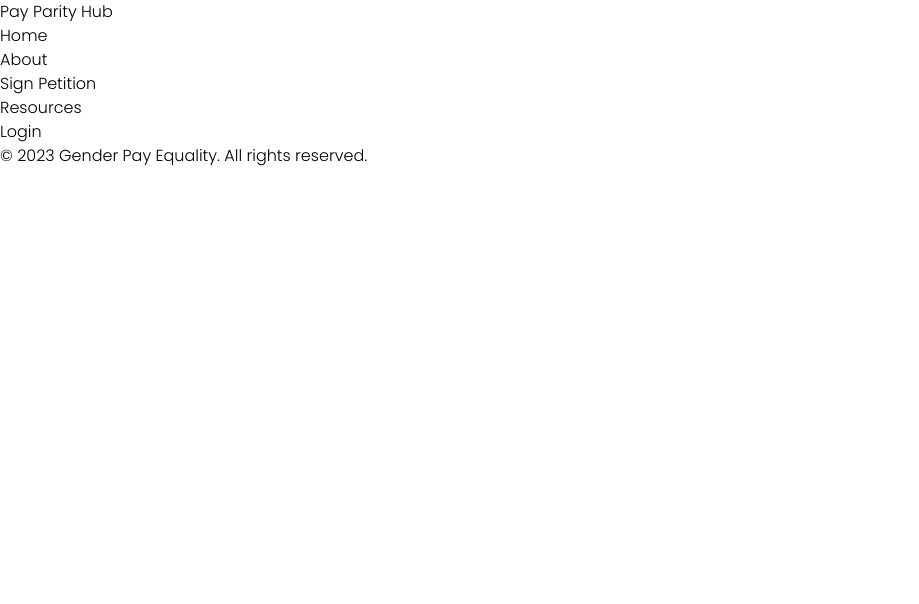
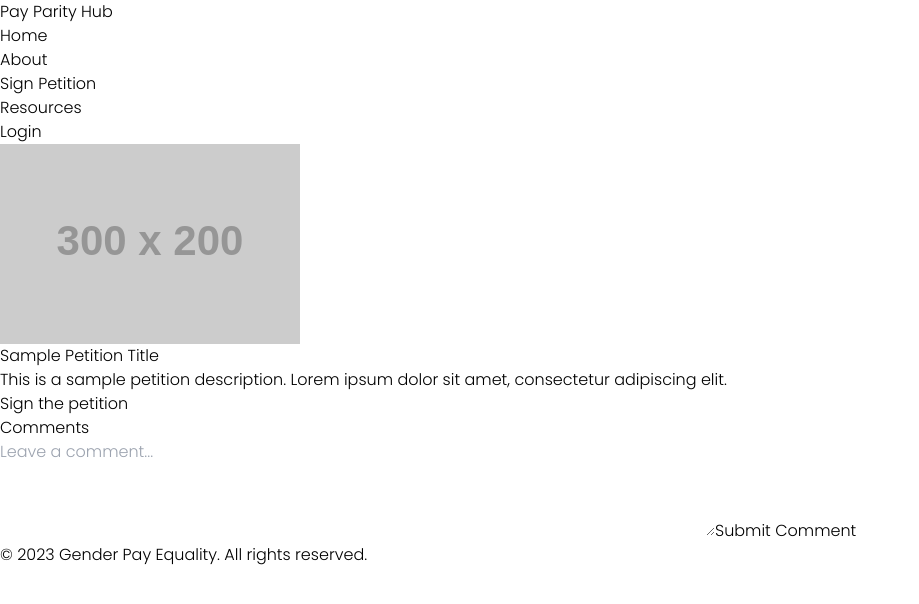
Before and after one commit to darshanap2003/ttonline, a React (Vite) app in the folder ttonline/: page /petition/1 in a window 1280 px wide. Shown: the top 604 px of the page, without its empty margins (0-919 px from the left). Built offline with nearby package versions, Linux system fonts and the light colour scheme.

Commit message:
Added PetitionDetails page and PetitionCard component, updated PetitionPage to include PetitionCard component and pass petition data to it.

```diff
--- a/ttonline/src/App.jsx
+++ b/ttonline/src/App.jsx
@@ -6,6 +6,8 @@ import PetitionPage from "./pages/PetitionPage"
 import About from "./pages/About"
 import Homepage from "./pages/Homepage"
 import Resources from "./pages/Resources"
+import PetitionDetails from "./components/PetitionDetails"
+
 const App = () => {
   return (
     <>
@@ -17,6 +19,7 @@ const App = () => {
           <Route path="/petition" element={<PetitionPage />} exact />
           <Route path="/about" element={<About />} exact />
           <Route path="/resources" element={<Resources />} exact />
+          <Route path="/petition/:id" element={<PetitionDetails/>} exact/>
         </Routes>
         <Footer />
       </BrowserRouter>
--- a/ttonline/src/components/PetitionCard.jsx
+++ b/ttonline/src/components/PetitionCard.jsx
@@ -1,4 +1,12 @@
-function PetitionCard({ img, title, description }) {
+import { useNavigate } from "react-router-dom";
+
+function PetitionCard({ img, title, description, id }) {
+  const navigate = useNavigate();
+
+  const handleSignPetition = () => {
+    navigate(`/petition/${id}`);
+  };
+
   return (
     <>
       <div className="p-3 w-[25rem] flex flex-col gap-4 justify-between font-poppins bg-slate-200 rounded-lg">
@@ -9,12 +17,15 @@ function PetitionCard({ img, title, description }) {
             <p className="text-md">{description}</p>
           </div>
         </div>
-        <button className="bg-blue-500 py-2 rounded-md text-md font-bold text-white">
+        <button
+          onClick={handleSignPetition}
+          className="bg-blue-500 py-2 rounded-md text-md font-bold text-white"
+        >
           Sign the petition
         </button>
       </div>
     </>
-  )
+  );
 }
 
-export default PetitionCard
+export default PetitionCard;
--- /dev/null
+++ b/ttonline/src/components/PetitionDetails.jsx
@@ -0,0 +1,59 @@
+import React, { useState } from "react";
+import { useAuth0 } from "@auth0/auth0-react";
+
+const PetitionDetails = () => {
+  const { user, isAuthenticated } = useAuth0();
+  const [signed, setSigned] = useState(false);
+  const [comments, setComments] = useState([]);
+  const [newComment, setNewComment] = useState("");
+
+  const handleSignPetition = () => {
+    if (isAuthenticated) {
+      setSigned(true);
+    }
+  };
+
+  const handleCommentSubmit = () => {
+    if (isAuthenticated && newComment.trim() !== "") {
+      setComments([...comments, { user: user.name, comment: newComment }]);
+      setNewComment("");
+    }
+  };
+
+  return (
+    <div>
+      <img
+        src="https://via.placeholder.com/300x200"
+        alt="Petition Image"
+      />
+      <h1>Sample Petition Title</h1>
+      <p>
+        This is a sample petition description. Lorem ipsum dolor sit amet,
+        consectetur adipiscing elit.
+      </p>
+      <button onClick={handleSignPetition}>Sign the petition</button>
+      {signed && <p>Signed by: {user.name}</p>}
+
+      <div>
+        <h2>Comments</h2>
+        <textarea
+          rows="4"
+          cols="50"
+          placeholder="Leave a comment..."
+          value={newComment}
+          onChange={(e) => setNewComment(e.target.value)}
+        />
+        <button onClick={handleCommentSubmit}>Submit Comment</button>
+        <ul>
+          {comments.map((comment, index) => (
+            <li key={index}>
+              <strong>{comment.user}</strong>: {comment.comment}
+            </li>
+          ))}
+        </ul>
+      </div>
+    </div>
+  );
+};
+
+export default PetitionDetails;
--- a/ttonline/src/pages/PetitionPage.jsx
+++ b/ttonline/src/pages/PetitionPage.jsx
@@ -11,7 +11,6 @@ import Select from "react-dropdown-select"
 
 function PetitionPage() {
   useEffect(() => {
-    // Scroll to the top when the component mounts
     window.scrollTo(0, 0)
   }, [])
   const [countryCode, setCountryCode] = useState("null")
@@ -26,6 +25,7 @@ function PetitionPage() {
         img={petition.img}
         title={petition.title}
         description={petition.description}
+        id={petition.id}
       />
     )
   })
```
